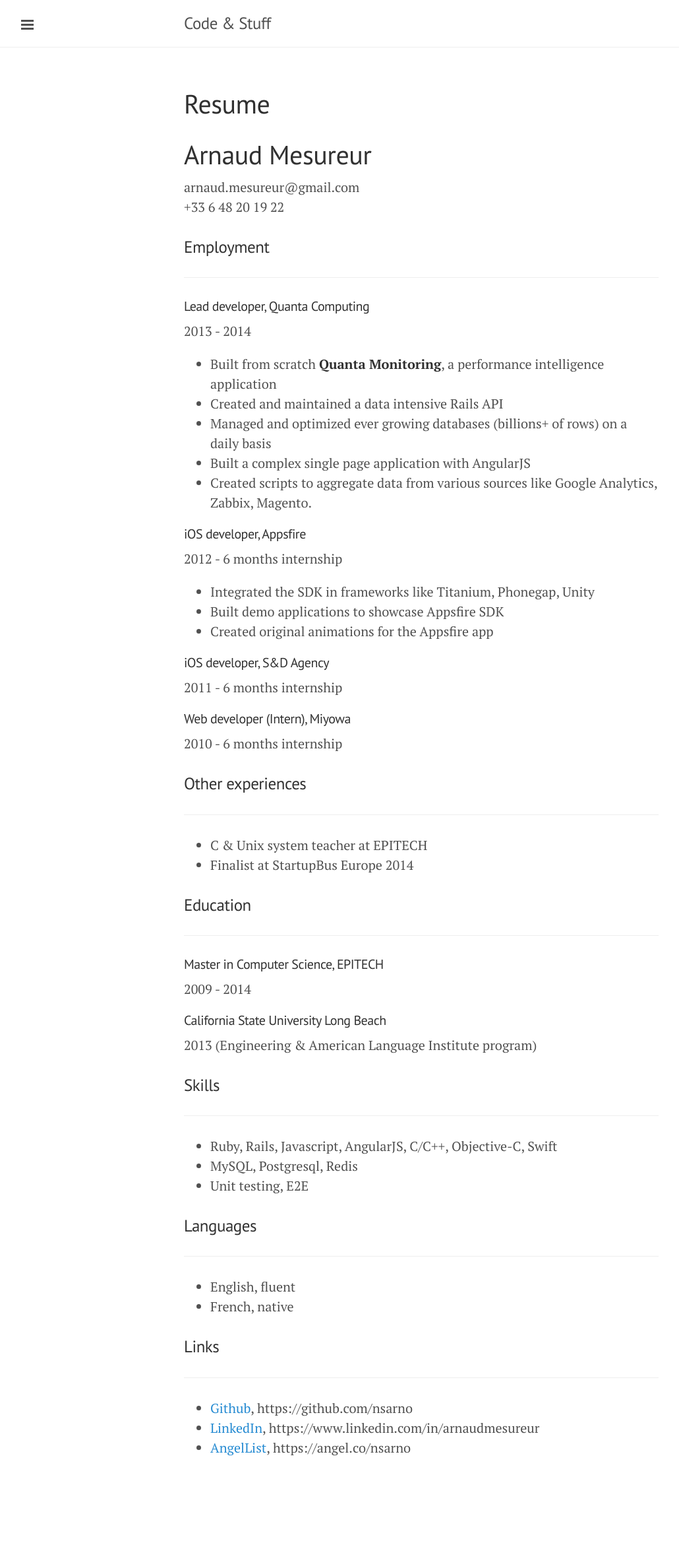
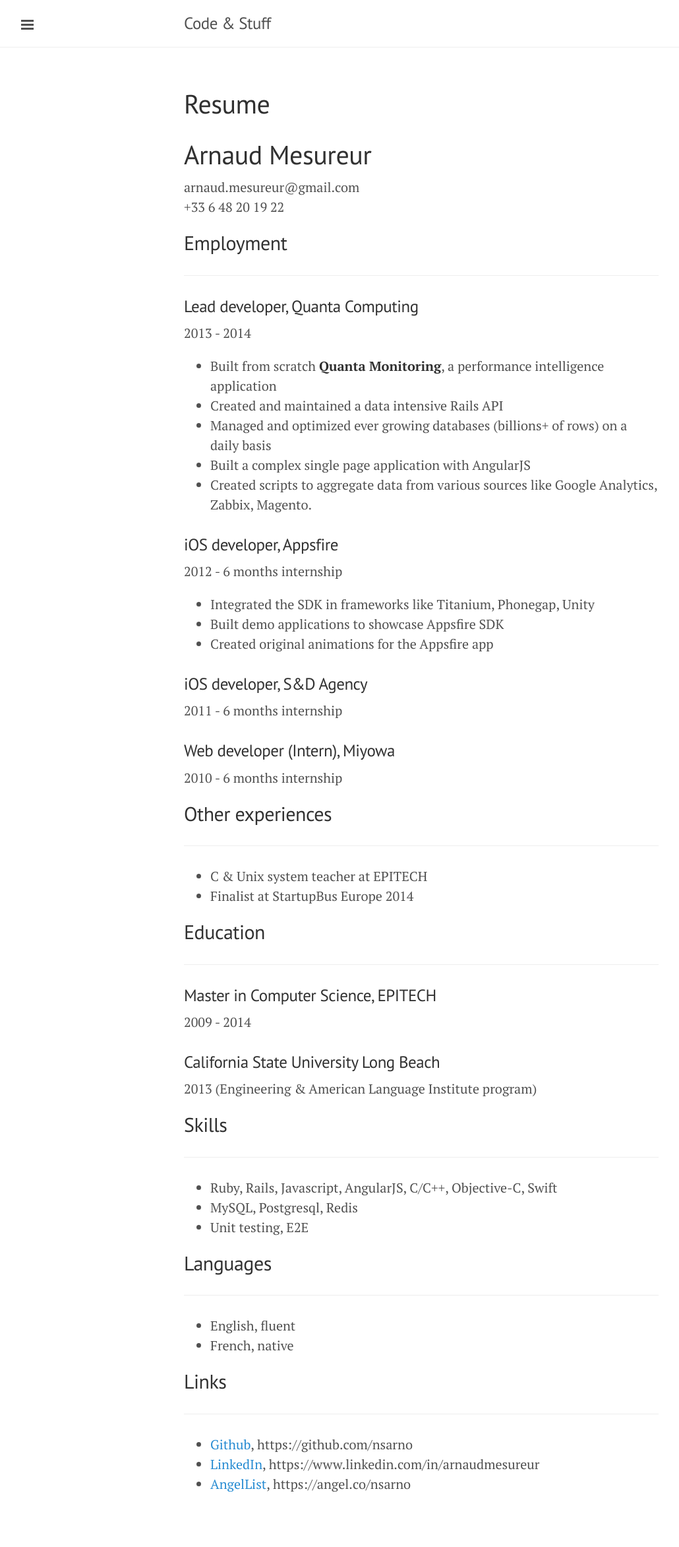
Before and after one commit to nsarno/nsarno.github.io, a Jekyll site: the page built from resume.md, in a window 1280 px wide. Shown: the whole page at 66% size, without its empty margins (1-1031 px from the left). Built offline with Jekyll 4.4.1, drawn with Linux system fonts in a browser that asks for light colours; Markdown is read by kramdown in place of the engine named in the settings; before the commit the page ends 2289 px from its top, so only the background shows below that.

```diff
--- a/resume.md
+++ b/resume.md
@@ -9,10 +9,10 @@ Arnaud Mesureur
 arnaud.mesureur@gmail.com
 +33 6 48 20 19 22
 
-### Employment
+## Employment
 ---
 
-#### Lead developer, Quanta Computing
+### Lead developer, Quanta Computing
 2013 - 2014
 
 * Built from scratch **Quanta Monitoring**, a performance intelligence application
@@ -21,34 +21,34 @@ arnaud.mesureur@gmail.com
 * Built a complex single page application with AngularJS
 * Created scripts to aggregate data from various sources like Google Analytics, Zabbix, Magento.
 
-#### iOS developer, Appsfire
+### iOS developer, Appsfire
 2012 - 6 months internship
 
 * Integrated the SDK in frameworks like Titanium, Phonegap, Unity
 * Built demo applications to showcase Appsfire SDK
 * Created original animations for the Appsfire app
 
-#### iOS developer, S&D Agency
+### iOS developer, S&D Agency
 2011 - 6 months internship
 
-#### Web developer (Intern), Miyowa
+### Web developer (Intern), Miyowa
 2010 - 6 months internship
 
-### Other experiences
+## Other experiences
 ---
 - C & Unix system teacher at EPITECH
 - Finalist at StartupBus Europe 2014
 
-### Education
+## Education
 ---
 
-#### Master in Computer Science, EPITECH
+### Master in Computer Science, EPITECH
 2009 - 2014
 
-#### California State University Long Beach
+### California State University Long Beach
 2013 (Engineering & American Language Institute program)
 
-### Skills
+## Skills
 ---
 
 * Ruby, Rails, Javascript, AngularJS, C/C++, Objective-C, Swift
@@ -56,13 +56,13 @@ arnaud.mesureur@gmail.com
 * Unit testing, E2E
 
 
-### Languages
+## Languages
 ---
 
 - English, fluent
 - French, native
 
-### Links
+## Links
 ---
 
 - [Github](https://github.com/nsarno), https://github.com/nsarno
```
